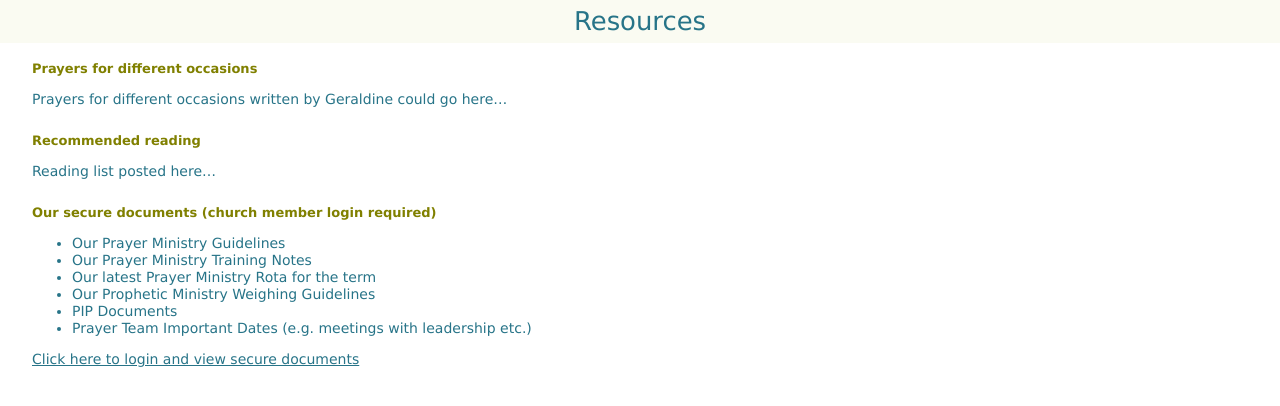
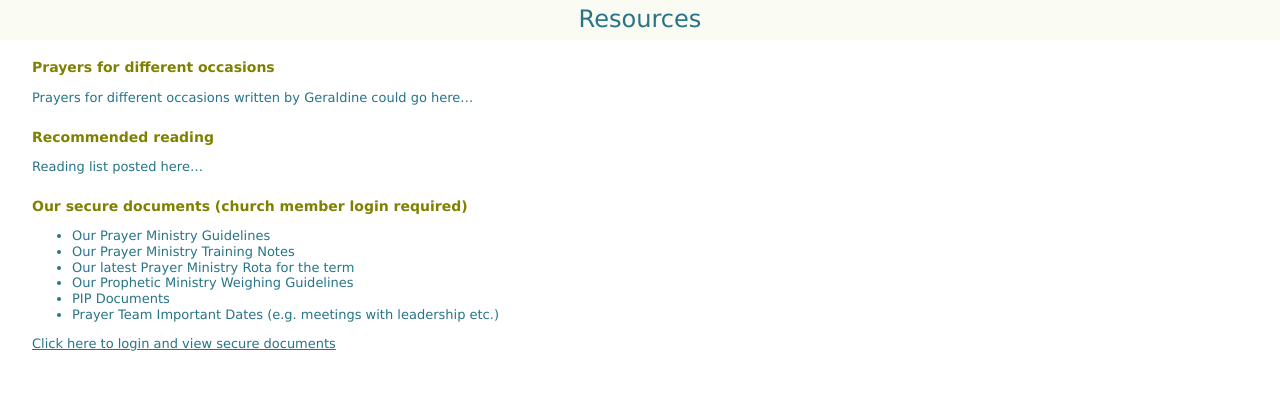
Before and after one commit to griffpatch/CPCYorkPP, a Jekyll site: the page built from pages/resources.md, in a window 1280 px wide. Shown: the top 406 px of the page. Built offline with Jekyll 4.4.1, drawn with Linux system fonts in a browser that asks for light colours.

Commit message:
Update main.css

```diff
--- a/css/main.css
+++ b/css/main.css
@@ -6,7 +6,7 @@ body {
 .container {
 	font-family: "Verdana", sans-serif;
     	color: #277488;
-    	font-size: 14.0px;
+    	font-size: 13px;
     	line-height: 1.21em;
 
 	-moz-osx-font-smoothing: grayscale;
@@ -29,7 +29,7 @@ h2 {
 	font-family: "Verdana", sans-serif;
 	font-weight: 700;
 	color: #808000;
-	font-size: 13.0px;
+	font-size: 14px;
 	line-height: 1.23em;
 	margin-top: 1.4em;
 }
```
